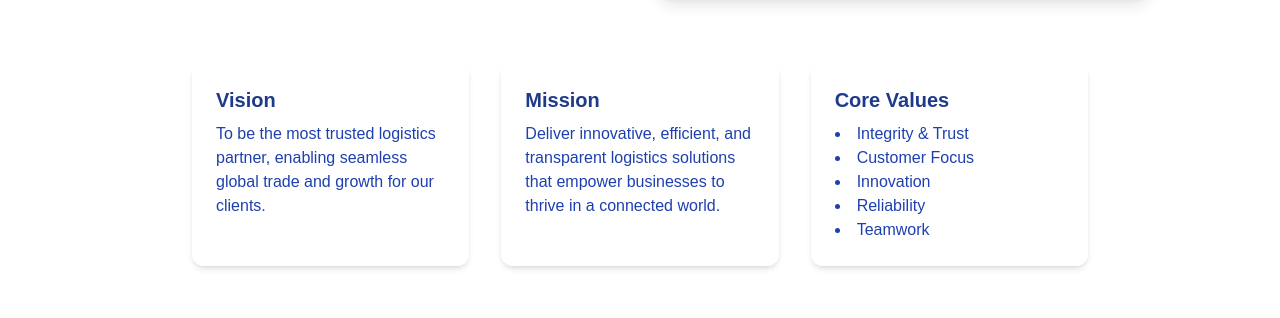
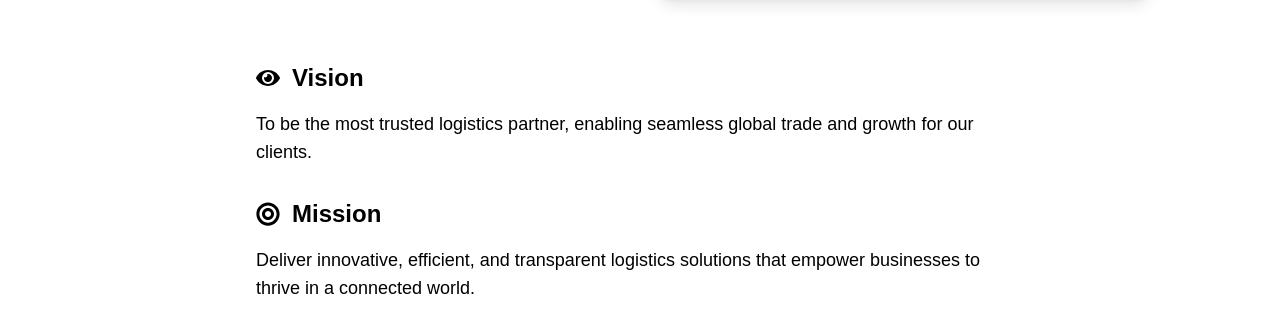
Before and after one commit to Dinuki85/barco, a Next.js app: page /about in a window 1280 px wide. Shown: the part 470-788 px from the top of the page. Built offline with nearby package versions, Linux system fonts and the light colour scheme; no server answers.

Commit message:
Feat :Added vision and mission section

```diff
--- a/app/about/page.jsx
+++ b/app/about/page.jsx
@@ -1,3 +1,4 @@
+import { FaBullseye, FaEye } from "react-icons/fa";
 import Footer from "../components/Footer";
 
 export default function AboutPage() {
@@ -26,25 +27,22 @@ export default function AboutPage() {
   </div>
 </section>
 
-      <section className="grid max-w-4xl gap-8 mx-auto mb-12 md:grid-cols-3">
-        <div className="p-6 bg-white shadow-md bg-opacity-90 rounded-xl">
-          <h2 className="mb-2 text-xl font-semibold text-blue-900">Vision</h2>
-          <p className="text-blue-800">To be the most trusted logistics partner, enabling seamless global trade and growth for our clients.</p>
+       {/* Vision and Mission Sections */}
+      <section className="max-w-3xl mx-auto mb-12">
+        <div className="flex items-center mb-4">
+          <FaEye className="mr-3 text-2xl text-black" />
+          <h2 className="text-2xl font-bold text-black">Vision</h2>
         </div>
-        <div className="p-6 bg-white shadow-md bg-opacity-90 rounded-xl">
-          <h2 className="mb-2 text-xl font-semibold text-blue-900">Mission</h2>
-          <p className="text-blue-800">Deliver innovative, efficient, and transparent logistics solutions that empower businesses to thrive in a connected world.</p>
+        <p className="mb-8 text-lg text-black">
+          To be the most trusted logistics partner, enabling seamless global trade and growth for our clients.
+        </p>
+        <div className="flex items-center mb-4">
+          <FaBullseye className="mr-3 text-2xl text-black" />
+          <h2 className="text-2xl font-bold text-black">Mission</h2>
         </div>
-        <div className="p-6 bg-white shadow-md bg-opacity-90 rounded-xl">
-          <h2 className="mb-2 text-xl font-semibold text-blue-900">Core Values</h2>
-          <ul className="text-blue-800 list-disc list-inside">
-            <li>Integrity & Trust</li>
-            <li>Customer Focus</li>
-            <li>Innovation</li>
-            <li>Reliability</li>
-            <li>Teamwork</li>
-          </ul>
-        </div>
+        <p className="text-lg text-black">
+          Deliver innovative, efficient, and transparent logistics solutions that empower businesses to thrive in a connected world.
+        </p>
       </section>
 
       <section className="max-w-4xl mx-auto mb-12">
```
